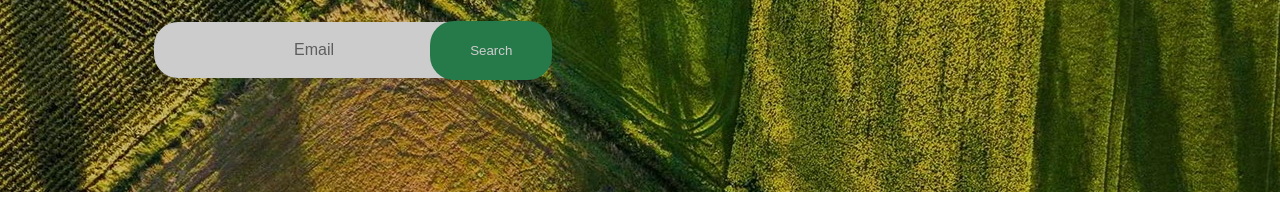
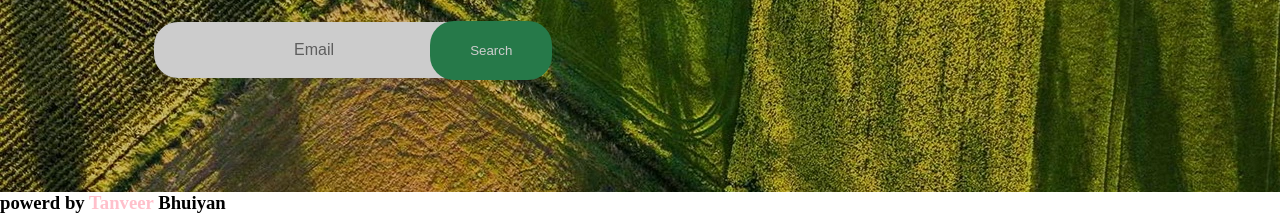
Before and after one commit to TanveerBhuiyan707/Agriculture-, a plain HTML site: page index.html in a window 1280 px wide. Shown: the part 4334-4548 px from the top of the page. Before the commit the page ends 4526 px from the top, so only its background shows below. Drawn offline with Linux system fonts and the light colour scheme.

Commit message:
Update index.html

```diff
--- a/index.html
+++ b/index.html
@@ -168,6 +168,7 @@
                                     </div>
 
                             </div>
+                            <h3>powerd by <b style="color:pink">Tanveer</b> Bhuiyan</h3>
                         </footer>
 
     </main>
```
